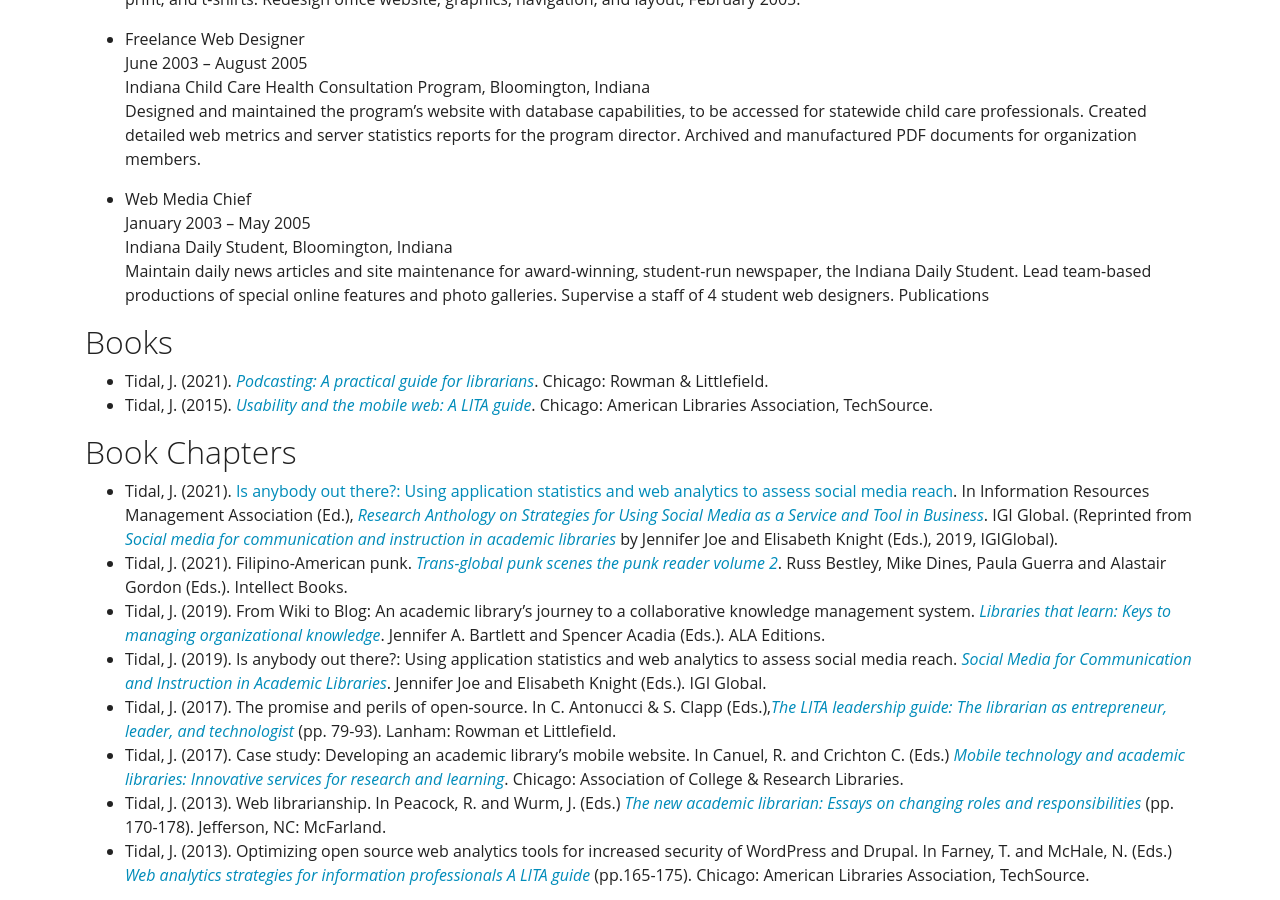
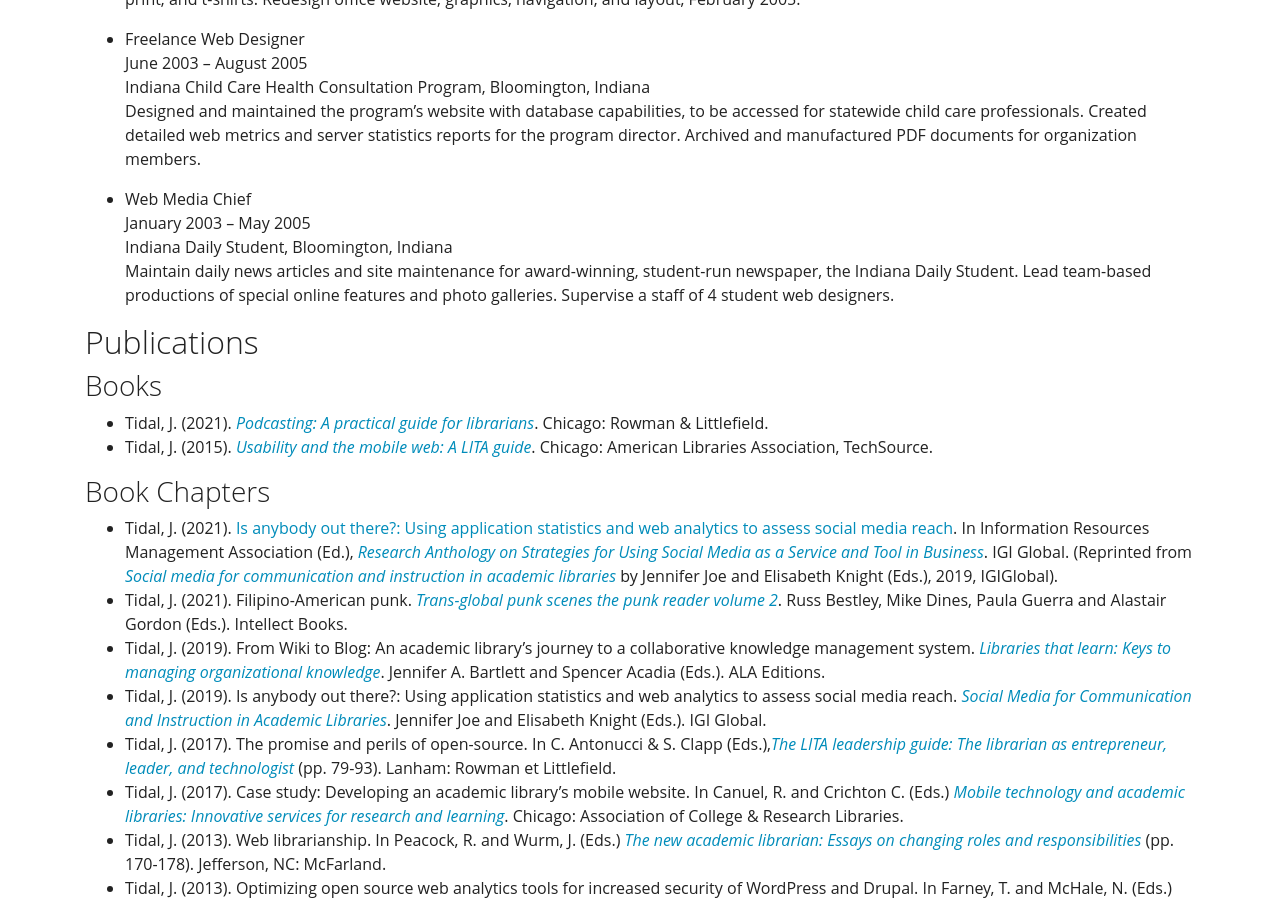
Before and after one commit to KentuckyFriedTofu/kentuckyfriedtofu.github.io.bak2, a Jekyll site: the page built from cv.md, in a window 1280 px wide and 900 px high, scrolled down 1351 px. Built offline with Jekyll 4.4.1, drawn with Linux system fonts in a browser that asks for light colours.

Commit message:
Update cv.md

```diff
--- a/cv.md
+++ b/cv.md
@@ -60,14 +60,15 @@ Designed and maintained the program’s website with database capabilities, to b
 January 2003 – May 2005<br>
 Indiana Daily Student, Bloomington, Indiana<br>
 Maintain daily news articles and site maintenance for award-winning, student-run newspaper, the Indiana Daily Student. Lead team-based productions of special online features and photo galleries. Supervise a staff of 4 student web designers.
-Publications
 
-## Books
+## Publications
+
+### Books
 
 * Tidal, J. (2021). *[Podcasting: A practical guide for librarians](http://www.worldcat.org/oclc/1259038141)*. Chicago: Rowman & Littlefield.<br>
 * Tidal, J. (2015). *[Usability and the mobile web: A LITA guide](http://www.worldcat.org/oclc/1151666266)*. Chicago: American Libraries Association, TechSource.
 
-## Book Chapters
+### Book Chapters
 
 * Tidal, J. (2021). [Is anybody out there?: Using application statistics and web analytics to assess social media reach](https://www.igi-global.com/chapter/is-anybody-out-there/224544). In Information Resources Management Association (Ed.), *[Research Anthology on Strategies for Using Social Media as a Service and Tool in Business](https://www.igi-global.com/gateway/book/275414?ct=-8585755082102393678)*. IGI Global. (Reprinted from *[Social media for communication and instruction in academic libraries](https://www.igi-global.com/book/social-media-communication-instruction-academic/214080)* by Jennifer Joe and Elisabeth Knight (Eds.), 2019, IGIGlobal).<br>
 * Tidal, J. (2021). Filipino-American punk. *[Trans-global punk scenes the punk reader volume 2](https://www.intellectbooks.com/trans-global-punk-scenes)*. Russ Bestley, Mike Dines, Paula Guerra and Alastair Gordon (Eds.). Intellect Books.<br>
@@ -78,7 +79,7 @@ Publications
 * Tidal, J. (2013). Web librarianship. In Peacock, R. and Wurm, J. (Eds.) *[The new academic librarian: Essays on changing roles and responsibilities](http://www.worldcat.org/oclc/1040980322)* (pp. 170-178). Jefferson, NC: McFarland.<br>
 * Tidal, J. (2013). Optimizing open source web analytics tools for increased security of WordPress and Drupal. In Farney, T. and McHale, N. (Eds.) *[Web analytics strategies for information professionals A LITA guide](http://www.worldcat.org/oclc/1059010747)* (pp.165-175). Chicago: American Libraries Association, TechSource.
 
-## Refereed Publications
+### Refereed Publications
 
 * Almeida, N. and Tidal, J. (2022).  Library wayfinding and ESOL students: Overcoming communication obstacles. *Portal* (forthcoming).<br>
 * Tidal, J. (2021). [Library analytics: Shaping the future — library web analytics: Data that can empower and endanger our users](https://www.charleston-hub.com/2021/04/library-analytics-shaping-the-future-library-web-analytics-data-that-can-empower-and-endanger-our-users/). *Against the Grain*, 33(1).
@@ -90,12 +91,12 @@ Publications
 * Tidal, J. (October, 2012). [Using PHP to parse eBook resources from Drupal 6 to populate a mobile web page](https://journal.code4lib.org/articles/7294). *Code4lib Journal*, 18.<br>
 * Tidal, J. (May, 2012). [Creating a user-centered library homepage: A case study](https://www.emerald.com/insight/content/doi/10.1108/10650751211236631/full/html). *OCLC Systems & Services: International Digital Library Perspectives*, 28(2).
 
-## Non Refereed Publications
+### Non Refereed Publications
 
 * Tidal, J. (2019). [Editorial: New Editors, Diversity, and Representation](https://journal.code4lib.org/articles/14551). *Code4Lib Journal*, 44.<br>
 * Tidal, J. (February, 2011). [Using web metric software to drive mobile website development](https://eric.ed.gov/?id=EJ926260). *Computers in Libraries*, 31(3) 19-23.
 
-## Other
+### Other
 
 * Tidal, J. (2017). [E-Resource Round Up Electronic Resources Management Toolkit Program](https://www.tandfonline.com/doi/full/10.1080/1941126X.2017.1270107). *Journal of Electronic Resources Librarianship*, 29(1).<br>
 * Tidal, J. (2016). [Notes from the Editor](http://academicworks.cuny.edu/ulj/vol22/iss2/6/). *Urban Library Journal*, 21(2).<br>
@@ -104,18 +105,18 @@ Publications
 * Tidal, J. (2015) [Notes from the Co-editors](http://ojs.gc.cuny.edu/index.php/urbanlibrary/article/view/1676/Notes%20from%20Editor%20Tidal). *Urban Library Journal*, 20(2).<br>
 * Densmore, B. and Tidal, J. (2015) [Notes from the Co-editors](http://ojs.gc.cuny.edu/index.php/urbanlibrary/article/view/1671/Notes%20from%20the%20Co-Editors). *Urban Library Journal*, 20(1).
 
-## Conference Proceedings
+### Conference Proceedings
 
 * Tidal, J. (2015) One Site to Rule Them All: Usability Testing of a Responsively Designed Library Website. In Mueller, D. (Ed.) Creating Sustainable Community The Proceedings of the ACRL 2015 Conference . Paper presented at the Association of College and Research Libraries, Portland OR, 25-28 March (pp. 593-604). Association of College and Research Libraries: Chicago.
 
-## Encyclopedia Entries
+### Encyclopedia Entries
 
 * Tidal, J. (2016). Filipino-American Food. In Lan Dong (Ed.) *American culture: From anime to tiger moms*. Santa Barbara, CA: ABC-CLIO.<br>
 * Tidal, J. (2016). Filipino-American Music. In Lan Dong (Ed.) *American culture: From anime to tiger moms*. Santa Barbara, CA: ABC-CLIO.<br>
 * Tidal, J. (2016). Sushi. In Lan Dong (Ed.) *American culture: From anime to tiger moms*. Santa Barbara, CA: ABC-CLIO.<br>
 * Tidal, J. (2015). Slayer In David Moskowitz (Ed.) In *The 100 greatest bands of all time*. Santa Barbara, CA: ABC-CLIO.
 
-## Invited Talks & Workshops
+### Invited Talks & Workshops
 
 * Kroski, E., Jacobs, C., Tidal, J., Adams, T., and Walker, L. (2021). Keynote panel presentation at Library 2.021, virtual.<br>
 * Beilin, I., Blick, B., Chun, S. A., Drabinski, E., Polger, M.A., and Tidal, J. (2021). Ask the editors: Responding to peer review and other tips for successful journal submissions. Panel presentation at the LACUNY Professional Development Committee Workshop, New York, NY.<br>
```
